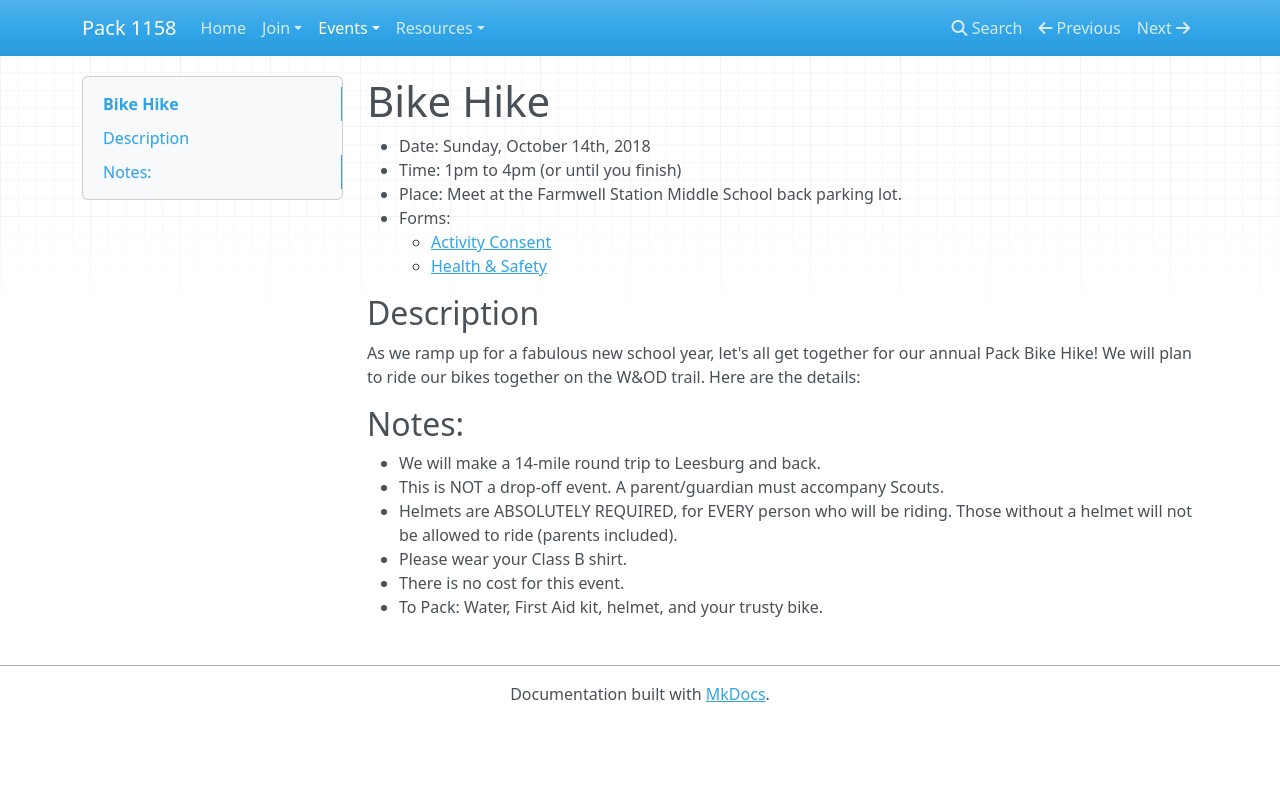
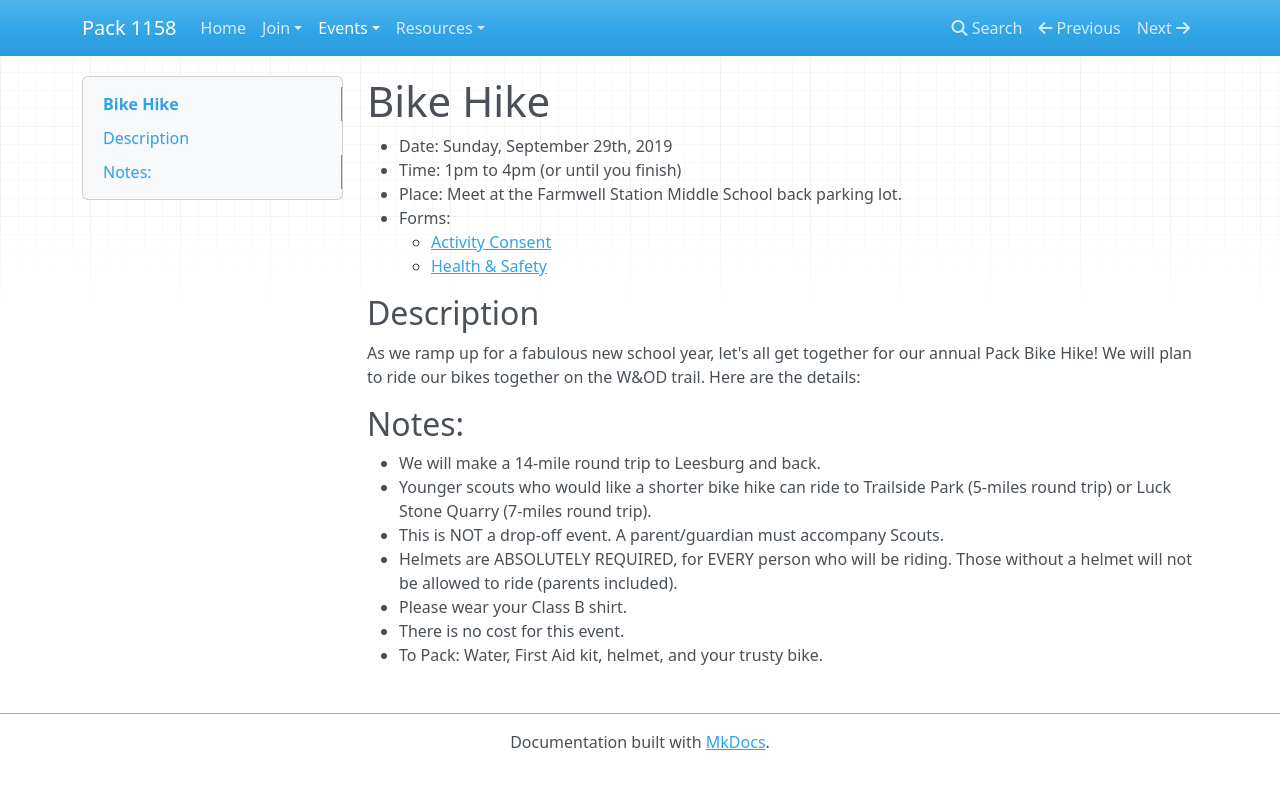
Before and after one commit to pack1158/pack1158.github.io, an MkDocs documentation site: the page built from docs/events/bike-hike.md, in a window 1280 px wide. Shown: the top 789 px of the page. Built offline with MkDocs 1.6.1, drawn with Linux system fonts in a browser that asks for light colours; nearby versions of some CDN libraries; old or Windows-style settings are respelled for this version of MkDocs.

Commit message:
Update bike hike

```diff
--- a/docs/events/bike-hike.md
+++ b/docs/events/bike-hike.md
@@ -1,6 +1,6 @@
 # Bike Hike
 
-- Date: Sunday, October 14th, 2018
+- Date: Sunday, September 29th, 2019
 - Time: 1pm  to 4pm (or until you finish)
 - Place: Meet at the Farmwell Station Middle School back parking
  lot.
@@ -17,6 +17,7 @@ bikes together on the W&OD trail. Here are the details:
 ## Notes:
 
 - We will make a 14-mile round trip to Leesburg and back.
+- Younger scouts who would like a shorter bike hike can ride to Trailside Park (5-miles round trip) or Luck Stone Quarry (7-miles round trip).
 - This is NOT a drop-off event. A parent/guardian must accompany Scouts.
 - Helmets are ABSOLUTELY REQUIRED, for EVERY person who will be riding. Those without a helmet will not be allowed to ride (parents included).
 - Please wear your Class B shirt.
```
